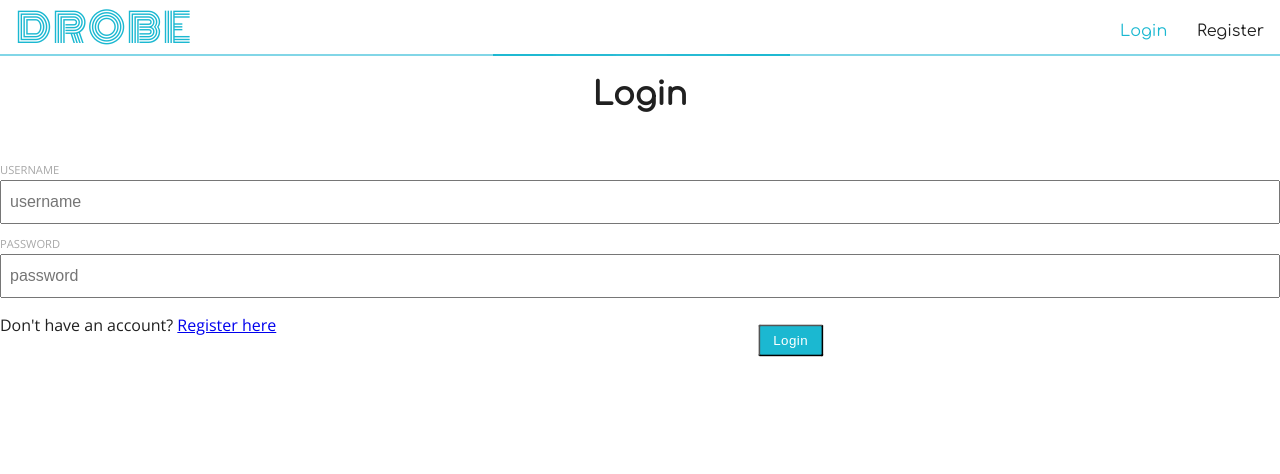
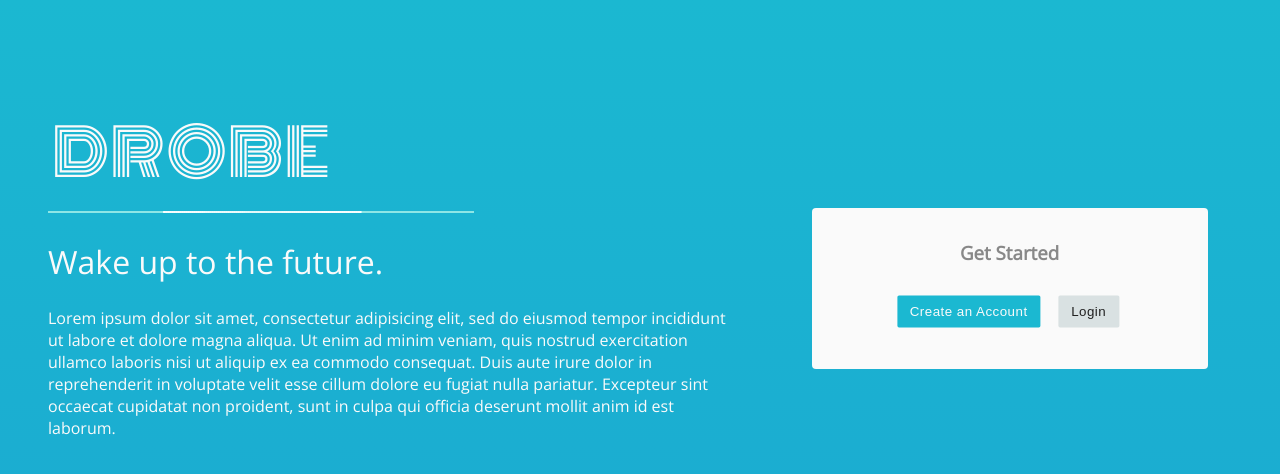
Before and after one commit to henrywoody/drobe, a React (Create React App) app in the folder client/: page / in a window 1280 px wide. Shown: the top 474 px of the page. Built offline with nearby package versions, Linux system fonts and the light colour scheme.

Commit message:
adds landing page and changes not authenticated layout

```diff
--- a/client/src/App.jsx
+++ b/client/src/App.jsx
@@ -31,14 +31,17 @@ class App extends Component {
 		const { isAuthenticated } = this.props;
 		const { hideDrawer } = this.state;
 
+
 		return (
 			<div className="App">
-				<header>
-					<NavLink to='/' className='title'>Dr obe</NavLink>
-					<HeaderNav isAuthenticated={ isAuthenticated } hideDrawer={ hideDrawer } handleDrawerClick={ () => this.setState({hideDrawer: true}) }/>
-					<button className='button-toggle-nav-drawer' onClick={ () => this.setState({hideDrawer: !hideDrawer}) }>+</button>
-					<Runner width={ window.innerWidth } height={ 2 }/>
-				</header>
+				{ isAuthenticated &&
+					<header>
+						<NavLink to='/' className='title'>Dr obe</NavLink>
+						<HeaderNav hideDrawer={ hideDrawer } handleDrawerClick={ () => this.setState({hideDrawer: true}) }/>
+						<button className='button-toggle-nav-drawer' onClick={ () => this.setState({hideDrawer: !hideDrawer}) }>+</button>
+						<Runner width={ window.innerWidth } height={ 2 }/>
+					</header>
+				}
 
 				<Main isAuthenticated={ isAuthenticated }/>
 			</div>
--- a/client/src/Components/HeaderNav/index.jsx
+++ b/client/src/Components/HeaderNav/index.jsx
@@ -2,9 +2,8 @@ import React from 'react';
 import { NavLink } from 'react-router-dom';
 
 export default props => {
-	const { isAuthenticated, hideDrawer, handleDrawerClick } = props;
+	const { hideDrawer, handleDrawerClick } = props;
 
-	if (isAuthenticated) {
 	return (
 		['nav-drawer', 'nav-bar'].map(e => {
 			return (
@@ -16,16 +15,4 @@ export default props => {
 			)
 		})
 	)
-	} else {
-		return (
-			['nav-drawer', 'nav-bar'].map(e => {
-				return (
-					<nav key={ e } className={ `${ e } logged-out ${ e === 'nav-drawer' && hideDrawer ? 'hidden' : ''}` }>
-						<NavLink exact to='/' activeClassName='active' onClick={ handleDrawerClick }>Login</NavLink>
-						<NavLink exact to='/register' activeClassName='active' onClick={ handleDrawerClick }>Register</NavLink>
-					</nav>
-				)
-			})
-		)
 }
-}
--- a/client/src/Header.css
+++ b/client/src/Header.css
@@ -16,19 +16,6 @@ header {
 	flex-flow: row;
 	justify-content: space-between;
 	box-sizing: border-box;
-}
-
-header a.title {
-	font-family: var(--title-font);
-	font-size: 2.5rem;
-	color: var(--drobe-blue);
-	text-transform: uppercase;
-	text-decoration: none;
-	letter-spacing: .1rem;
-	word-spacing: -.4rem;
-	width: 11.5rem;
-	line-height: 3.2rem;
-	flex-shrink: 0;
 }
 
 header canvas {
--- a/client/src/Hubs/Main/index.jsx
+++ b/client/src/Hubs/Main/index.jsx
@@ -2,6 +2,7 @@ import React, { Component } from 'react';
 import { Switch, Route, withRouter } from 'react-router-dom';
 import Register from '../../Pages/Register';
 import Login from '../../Pages/Login';
+import Landing from '../../Pages/Landing';
 import Home from '../../Pages/Home';
 import Wardrobe from '../Wardrobe';
 import Logout from '../../Pages/Logout';
@@ -23,9 +24,10 @@ class Main extends Component {
 		} else {
 			return (
 				<Switch>
+					<Route exact path='/login' component={ Login }/>
 					<Route exact path='/register' component={ Register }/>
 					<Route exact path='/logout' component={ Logout }/>
-					<Route path='/' component={ Login }/>
+					<Route path='/' component={ Landing }/>
 				</Switch>
 			)
 		}
--- /dev/null
+++ b/client/src/Pages/Landing/Landing.css
@@ -0,0 +1,109 @@
+/*body {
+	background-color: var(--drobe-blue);
+}*/
+
+main.landing {
+	color: var(--nearly-white);
+	background-image: var(--drobe-blue-gradient);
+	min-height: 100vh;
+	padding: 1.5rem;
+	display: flex;
+	flex-flow: column;
+	box-sizing: border-box;
+}
+
+h1.big-title {
+	color: var(--nearly-white);
+	font-size: 4rem;
+	font-weight: 300;
+	margin: 2rem auto .5rem;
+	display: block;
+	width: 18rem;
+	margin-bottom: 2rem;
+}
+
+h2.tagline {
+	font-size: 2rem;
+	font-weight: 300;
+	width: 100%;
+	margin-bottom: .5rem;
+	display: inline-block;
+	text-align: center;
+}
+
+main.landing section {
+	padding: 1.5rem;
+}
+
+main.landing section .form-box {
+	color: var(--dark-gray);
+	background-color: var(--nearly-white);
+	min-width: 15rem;
+	min-height: 3rem;
+	width: 60%;
+	border-radius: .25rem;
+	padding: 1rem;
+	margin: 0 auto;
+	display: flex;
+	flex-flow: column;
+	justify-content: space-around;
+}
+
+main.landing section .form-box h3 {
+	margin: 1rem auto .5rem;
+}
+
+main.landing section .form-box > .buttons-container {
+	display: flex;
+	flex-flow: row;
+	justify-content: space-around;
+	width: 15rem;
+	height: 2rem;
+	margin: 1.5rem auto;
+}
+
+main.landing .runner-container {
+	display: flex;
+	justify-content: center;
+}
+
+
+@media all and (min-width: 850px) {
+	main.landing {
+		flex-flow: row;
+		overflow: hidden;
+	}
+
+	h1.big-title {
+		margin: 0 0 2rem;
+	}
+
+	h2.tagline {
+		text-align: left;
+	}
+
+	main.landing .runner-container {
+		display: flex;
+		justify-content: left;
+	}
+
+	main.landing section {
+		width: 60%;
+		display: inline-block;
+		box-sizing: border-box;
+	}
+
+	main.landing section > div {
+		margin: 5rem 0;
+	}
+
+	main.landing section:nth-of-type(2) {
+		width: 40%;
+	}
+
+	main.landing section .form-box {
+		width: 80%;
+		padding: 1rem 1.25rem;
+		margin-top: 10rem;
+	}
+}
--- /dev/null
+++ b/client/src/Pages/Landing/index.jsx
@@ -0,0 +1,80 @@
+import React, { Component } from 'react';
+import { withRouter } from 'react-router-dom';
+import UserForm from '../../Forms/UserForm';
+import Runner from '../../Components/Runner';
+import './Landing.css';
+
+class Landing extends Component {
+	constructor() {
+		super();
+		this.state = {
+			displayedForm: null
+		}
+	}
+
+	getFormComponent() {
+		const { displayedForm } = this.state;
+
+		switch (displayedForm) {
+		case 'register':
+			return (
+				<div className='form-box'>
+					<h3>Register</h3>
+
+					<UserForm formType='register' handleCancel={ () => this.setState({ displayedForm: null }) }/>
+				</div>
+			)
+		case 'login':
+		return (
+				<div className='form-box'>
+					<h3>Login</h3>
+
+					<UserForm formType='login' handleCancel={ () => this.setState({ displayedForm: null }) }/>
+				</div>
+			)
+		default:
+			return (
+				<div className='form-box'>
+					<h3>Get Started</h3>
+
+					<div className='buttons-container'>
+						<button className='btn-primary' onClick={ () => this.setState({ displayedForm: 'register' }) }>Create an Account</button>
+						<button className='btn-secondary' onClick={ () => this.setState({ displayedForm: 'login' }) }>Login</button>
+					</div>
+				</div>
+			)
+		}
+	}
+
+	render() {
+		const formComponent = this.getFormComponent();
+
+		return (
+			<main className='landing'>
+				<section>
+					<div>
+						<h1 className='title big-title'>Dr obe</h1>
+
+						<div className='runner-container'>
+							<Runner width={ window.innerWidth / 3 } height={ 2 } runSpeed={ 2 } inverted/>
+						</div>
+
+						<h2 className='tagline'>
+							Wake up to the future.
+						</h2>
+
+						<p>
+							Lorem ipsum dolor sit amet, consectetur adipisicing elit, sed do eiusmod tempor incididunt ut labore et dolore magna aliqua. Ut enim ad minim veniam, quis nostrud exercitation ullamco laboris nisi ut aliquip ex ea commodo consequat. Duis aute irure dolor in reprehenderit in voluptate velit esse cillum dolore eu fugiat nulla pariatur. Excepteur sint occaecat cupidatat non proident, sunt in culpa qui officia deserunt mollit anim id est laborum.
+						</p>
+					</div>
+				</section>
+
+				<section>
+					{ formComponent }
+				</section>
+			</main>
+		)
+	}
+}
+
+export default withRouter(Landing);
--- a/client/src/Pages/Logout/index.jsx
+++ b/client/src/Pages/Logout/index.jsx
@@ -18,7 +18,7 @@ export default class Logout extends Component {
 				</p>
 
 				<p>
-					<NavLink exact to='/'>Click to log back in</NavLink>
+					<NavLink exact to='/login'>Click to log back in</NavLink>
 				</p>
 			</main>
 		)
--- a/client/src/Pages/Register/index.jsx
+++ b/client/src/Pages/Register/index.jsx
@@ -11,7 +11,7 @@ export default class Register extends Component {
 				<UserForm formType='register'/>
 
 				<p>
-					Have an account? <NavLink exact to='/'>Login here</NavLink>
+					Have an account? <NavLink exact to='/login'>Login here</NavLink>
 				</p>
 			</main>
 		)
--- a/client/src/index.css
+++ b/client/src/index.css
@@ -1,17 +1,27 @@
 :root {
+	--dark-drobe-blue: #1ba6d1;
 	--drobe-blue: #1bb8d1;
+	--nearly-white: #fafafa;
 	--light-gray: #d9e1e2;
 	--gray: #a7a7a7;
+	--dark-gray: #888888;
 	--nearly-black: #202020;
 
+	--drobe-blue-gradient: linear-gradient(to bottom, var(--drobe-blue), var(--dark-drobe-blue));
+
 	--title-font: Monoton;
-	--header-font: Comfortaa;
+	--header-font: Open Sans;
 	--body-font: Open Sans;
+}
+
+html {
+	height: 100%;
 }
 
 body {
 	font-family: var(--body-font);
 	color: var(--nearly-black);
+
 	padding: 0;
 	margin: 0;
 }
@@ -21,11 +31,26 @@ h1, h2, h3 {
 	text-align: center;
 }
 
+.title {
+	font-family: var(--title-font);
+	font-size: 2.5rem;
+	color: var(--drobe-blue);
+	text-transform: uppercase;
+	text-decoration: none;
+	letter-spacing: .1rem;
+	word-spacing: -.5rem;
+	width: 11.5rem;
+	line-height: 3.2rem;
+	flex-shrink: 0;
+}
+
 
 button {
 	color: var(--nearly-black);
 	font-weight: 200;
 	letter-spacing: .03rem;
+	height: 2rem;
+	border: none;
 	padding: .4rem .8rem;
 	outline: 0;
 	transform: translate(-.1rem, -.1rem);
@@ -36,7 +61,7 @@ button:active {
 }
 
 .btn-primary {
-	color: #fff;
+	color: var(--nearly-white);
 	background-color: var(--drobe-blue);
 	border-radius: .1rem;
 }
```
Lines whose indentation alone changed are shown as unchanged.
